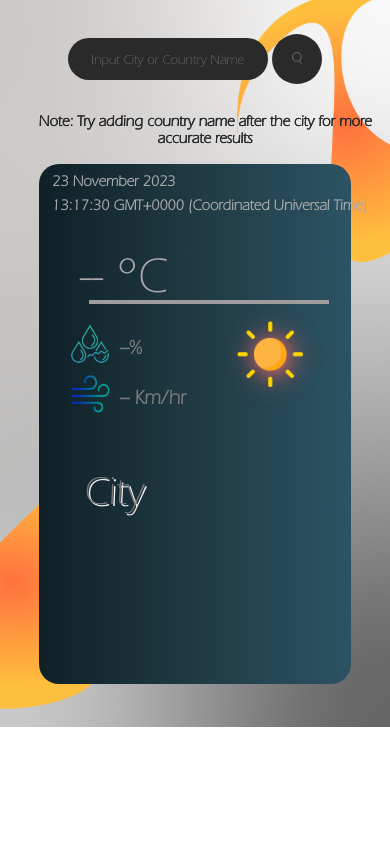
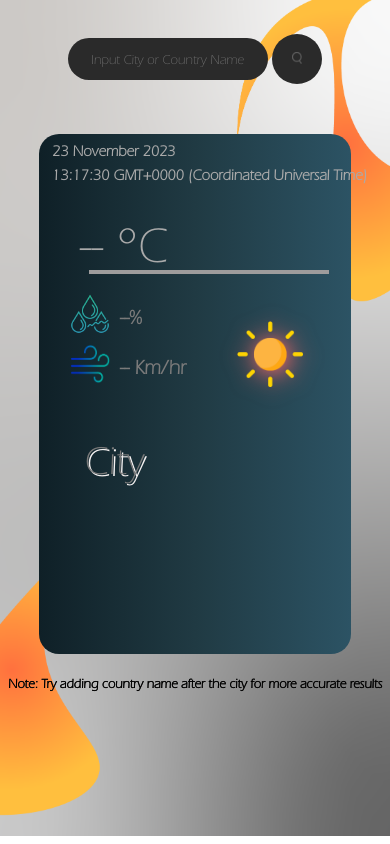
Before and after one commit to Senpai-489/WeatherApp, a plain HTML site: page index.html in a window 390 px wide. Shown: the top 844 px of the page. Drawn offline with Linux system fonts and the light colour scheme.

Commit message:
Styles updated'

```diff
--- a/styles.css
+++ b/styles.css
@@ -230,8 +230,9 @@ body{
         background: linear-gradient(to right, #0f2027, #203a43, #2c5364);
         width: 80vw;
         /* height: 70vh; */
+
         border-radius: 20px;
-        margin-top: 80px;
+        margin-top: 50px;
     }
 
     .search input{
@@ -246,6 +247,7 @@ body{
     }
     .humWind{
         color: #7a7a7a;
+        position: relative;
     }
     .humWind img{
         height: 40px;
@@ -271,11 +273,12 @@ body{
         height: 100px;
     }
     #note{
-        position: absolute;
+        /* position: absolute;
         bottom: 82vh;
-        left: 20px;
-        color: #2a2a2a;
-        font-size: 15px;
+        left: 20px; */
+        color: #000000;
+        font-size: 13px;
+        margin-top: 120px;
         font-weight: bold;
         filter: drop-shadow(0px 0px 0px #2a2a2a);
     }
```
